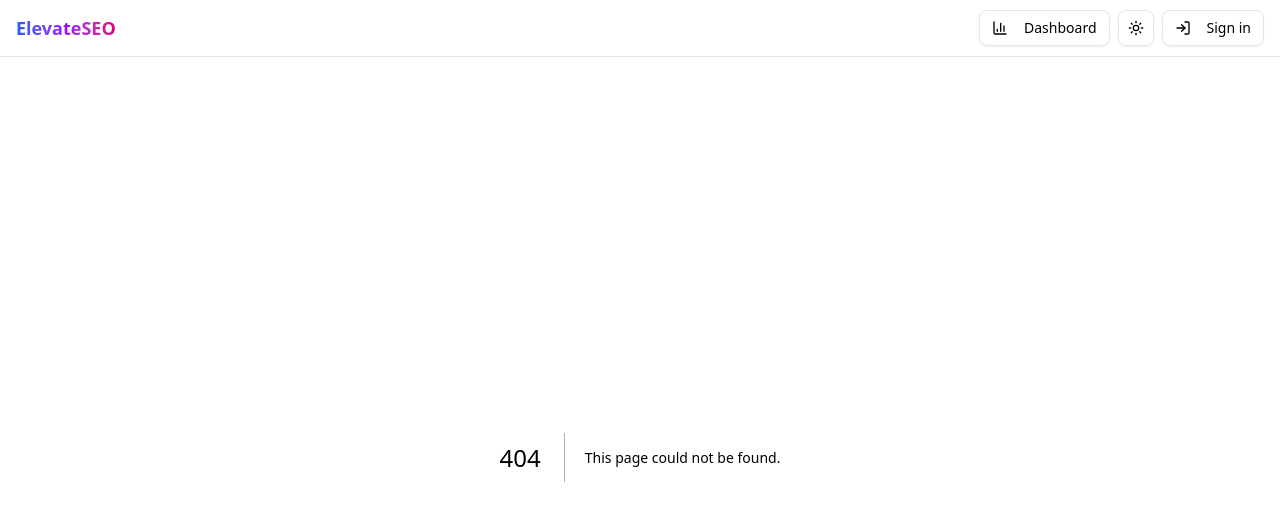
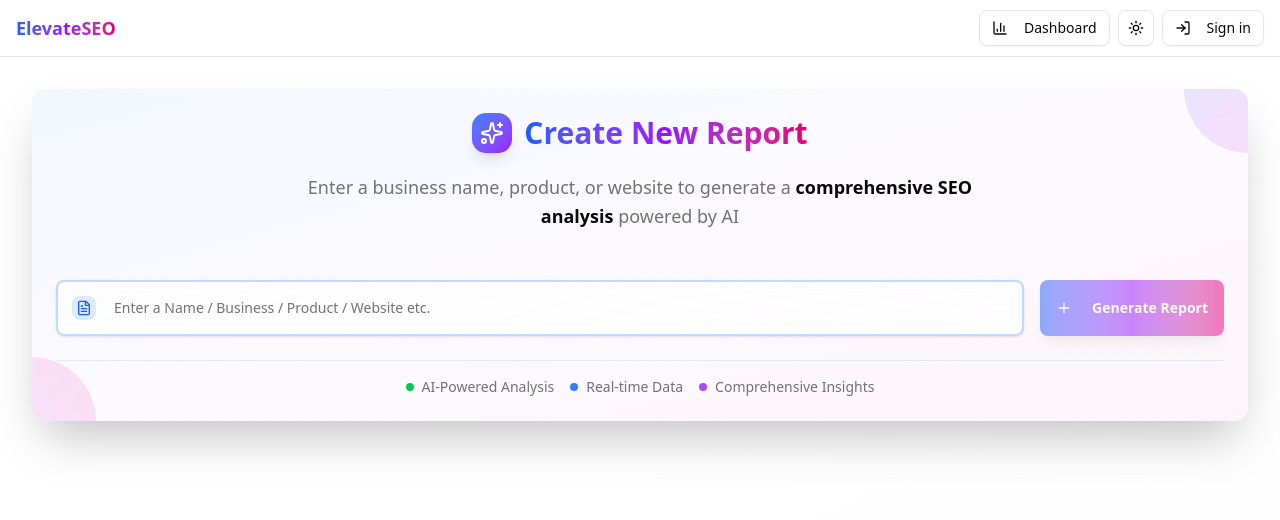
Before and after one commit to modarAlkasem/elevate-seo, a Next.js app in the folder frontend/: page /dashboard in a window 1280 px wide. Before the commit this address had no page. Shown: the top 520 px of the page. Built offline with nearby package versions, Linux system fonts and the light colour scheme.

Commit message:
feat: Implement Create Report Section of Dashboard page

```diff
--- /dev/null
+++ b/frontend/src/app/dashboard/layout.tsx
@@ -0,0 +1,15 @@
+import React from "react";
+
+const DashboardLayout = ({ children }: { children: React.ReactNode }) => {
+  const isInStarterPlan = true;
+  const isInProPlan = true;
+  const isPaidMember = isInStarterPlan || isInProPlan;
+
+  if (!isPaidMember) {
+    return <div>You must be a paid member to access this page</div>;
+  }
+
+  return <>{children}</>;
+};
+
+export default DashboardLayout;
--- /dev/null
+++ b/frontend/src/app/dashboard/page.tsx
@@ -0,0 +1,126 @@
+"use client";
+
+import React, { useState } from "react";
+import { Button } from "@/components/ui/button";
+import { Input } from "@/components/ui/input";
+import {
+  Card,
+  CardContent,
+  CardHeader,
+  CardTitle,
+  CardDescription,
+} from "@/components/ui/card";
+import { Badge } from "@/components/ui/badge";
+import { FileText, Sparkles, Plus } from "lucide-react";
+
+const DashboardPage = () => {
+  const [prompt, setPrompt] = useState("");
+  const [isLoading, setIsLoading] = useState(false);
+  const onFormSubmit = (e: React.FormEvent<HTMLFormElement>) => {
+    e.preventDefault();
+  };
+  return (
+    <div className="min-h-screen bg-gradient-to-br from-background via-background to-muted/20">
+      <div className="mx-auto max-w-7xl px-4 py-8 sm:px-6 lg:px-8">
+        <div className="space-y-8">
+          {/** Create Report Section */}
+          <Card className="relative overflow-hidden border-0 shadow-2xl bg-gradient-to-br from-blue-50/80 via-purple-50/50 to-pink-50/80  dark:from-blue-950/50 dark:via-purple-950/50 dark:to-pink-950/50 backdrop-blur-sm">
+            {/** Background decorations */}
+            <div className="absolute top-0 right-0 w-32 h-32 bg-gradient-to-br from-blue-400/20 via-purple-400/20 to-pink-400/20 rounded-full -translate-y-16 translate-x-16" />
+            <div className="absolute bottom-0 left-0 w-32 h-32 bg-gradient-to-tr from-purple-400/15  to-pink-400/20 rounded-full translate-y-16 -translate-x-16" />
+
+            <CardHeader className="text-center pb-6 relative">
+              <div className="flex items-center justify-center gap-3 mb-3">
+                <div className="p-2 rounded-xl bg-gradient-to-br from-blue-500 to-purple-600 text-white shadow-lg">
+                  <Sparkles className="w-6 h-6" />
+                </div>
+                <CardTitle className="text-3xl font-bold bg-gradient-to-r from-blue-600 via-purple-600 to-pink-600 bg-clip-text text-transparent">
+                  Create New Report
+                </CardTitle>
+              </div>
+              <CardDescription className="text-lg text-muted-foreground max-w-2xl mx-auto leading-relaxed">
+                {" "}
+                Enter a business name, product, or website to generate a
+                <span className="font-semibold text-foreground">
+                  {" "}
+                  comprehensive SEO analysis
+                </span>{" "}
+                powered by AI
+              </CardDescription>
+            </CardHeader>
+            <CardContent className="relative">
+              <form onSubmit={onFormSubmit} className="space-y-6">
+                <div className="flex flex-col md:flex-row gap-4">
+                  <div className="flex-1 relative">
+                    <div className="absolute left-4 top-1/2 transform -translate-y-1/2 p-1 rounded-md bg-blue-100 dark:bg-blue-900/30 z-10">
+                      <FileText className="w-4 h-4 text-blue-600 dark:text-blue-400" />
+                    </div>
+                    <Input
+                      value={prompt}
+                      onChange={(event) => setPrompt(event.target.value)}
+                      placeholder="Enter a Name / Business / Product / Website etc."
+                      className="pl-14 h-14 text-base border-2 border-blue-200 dark:border-blue-800 focus:border-blue-500 dark:focus:border-blue-400 bg-white/80 dark:bg-gray-900/80 backdrop-blur-sm shadow-sm w-full"
+                      disabled={isLoading}
+                    />
+                  </div>
+
+                  {/* <CountrySelector
+                    value={country}
+                    onValueChange={setCountry}
+                    disabled={isLoading}
+                  /> */}
+
+                  <div>
+                    <Button
+                      type="submit"
+                      size="lg"
+                      className="h-14 px-6 md:px-8 bg-gradient-to-r from-blue-600 via-purple-600 to-pink-600 hover:from-blue-700 hover:via-purple-700 hover:to-pink-700 border-0 shadow-lg hover:shadow-xl hover:shadow-purple-500/25 transition-all duration-300 group font-semibold w-full md:w-auto"
+                      disabled={isLoading || !prompt.trim()}
+                    >
+                      {isLoading ? (
+                        <>
+                          <div className="w-5 h-5 border-2 border-current border-t-transparent rounded-full animate-spin mr-3" />
+                          <span className="hidden lg:inline">
+                            Generating Report...
+                          </span>
+                          <span className="lg:hidden"> Generating...</span>
+                        </>
+                      ) : (
+                        <>
+                          <Plus className="w-5 h-5 mr-3 group-hover:rotate-90 transition-transform duration-300" />
+                          <span className="hidden lg:inline">
+                            {" "}
+                            Generate Report
+                          </span>
+                          <span className="lg:hidden"> Generate</span>
+                        </>
+                      )}
+                    </Button>
+                  </div>
+                </div>
+
+                {/** Feature highlights */}
+                <div className="flex flex-wrap justify-center gap-4 pt-4 border-t border-blue-200/50 dark:border-blue-800/50">
+                  <div className="flex items-center gap-2 text-sm text-muted-foreground">
+                    <div className="h-2 w-2 rounded-full bg-green-500" />
+                    <span> AI-Powered Analysis</span>
+                  </div>
+                  <div className="flex items-center gap-2 text-sm text-muted-foreground">
+                    <div className="h-2 w-2 rounded-full bg-blue-500" />
+                    <span> Real-time Data</span>
+                  </div>
+                  <div className="flex items-center gap-2 text-sm text-muted-foreground">
+                    <div className="h-2 w-2 rounded-full bg-purple-500" />
+                    <span> Comprehensive Insights</span>
+                  </div>
+                </div>
+              </form>
+            </CardContent>
+          </Card>
+        </div>
+      </div>
+    </div>
+  );
+};
+
+export default DashboardPage;
--- /dev/null
+++ b/frontend/src/components/ui/input.tsx
@@ -0,0 +1,21 @@
+import * as React from "react"
+
+import { cn } from "@/lib/utils"
+
+function Input({ className, type, ...props }: React.ComponentProps<"input">) {
+  return (
+    <input
+      type={type}
+      data-slot="input"
+      className={cn(
+        "file:text-foreground placeholder:text-muted-foreground selection:bg-primary selection:text-primary-foreground dark:bg-input/30 border-input h-9 w-full min-w-0 rounded-md border bg-transparent px-3 py-1 text-base shadow-xs transition-[color,box-shadow] outline-none file:inline-flex file:h-7 file:border-0 file:bg-transparent file:text-sm file:font-medium disabled:pointer-events-none disabled:cursor-not-allowed disabled:opacity-50 md:text-sm",
+        "focus-visible:border-ring focus-visible:ring-ring/50 focus-visible:ring-[3px]",
+        "aria-invalid:ring-destructive/20 dark:aria-invalid:ring-destructive/40 aria-invalid:border-destructive",
+        className
+      )}
+      {...props}
+    />
+  )
+}
+
+export { Input }
```
